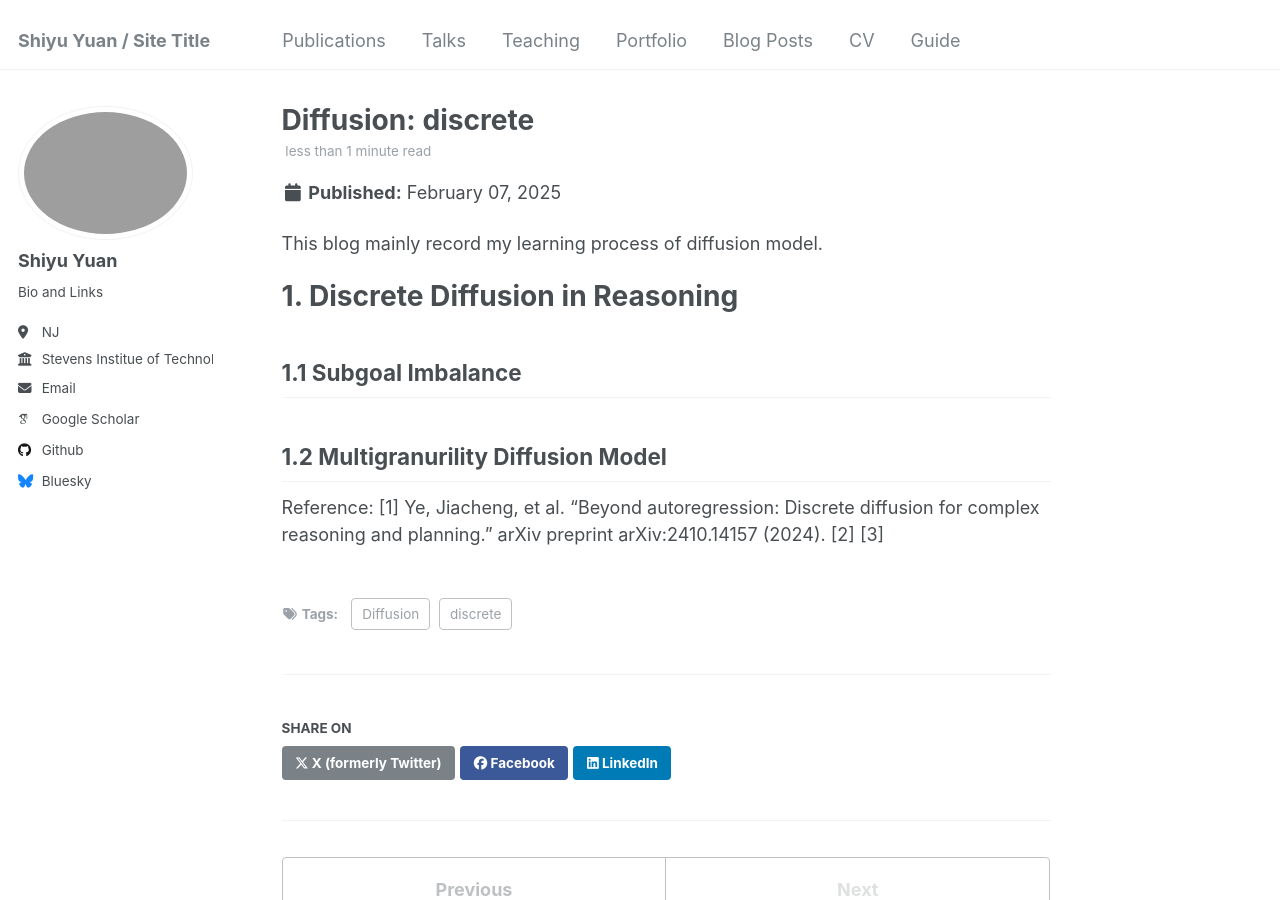
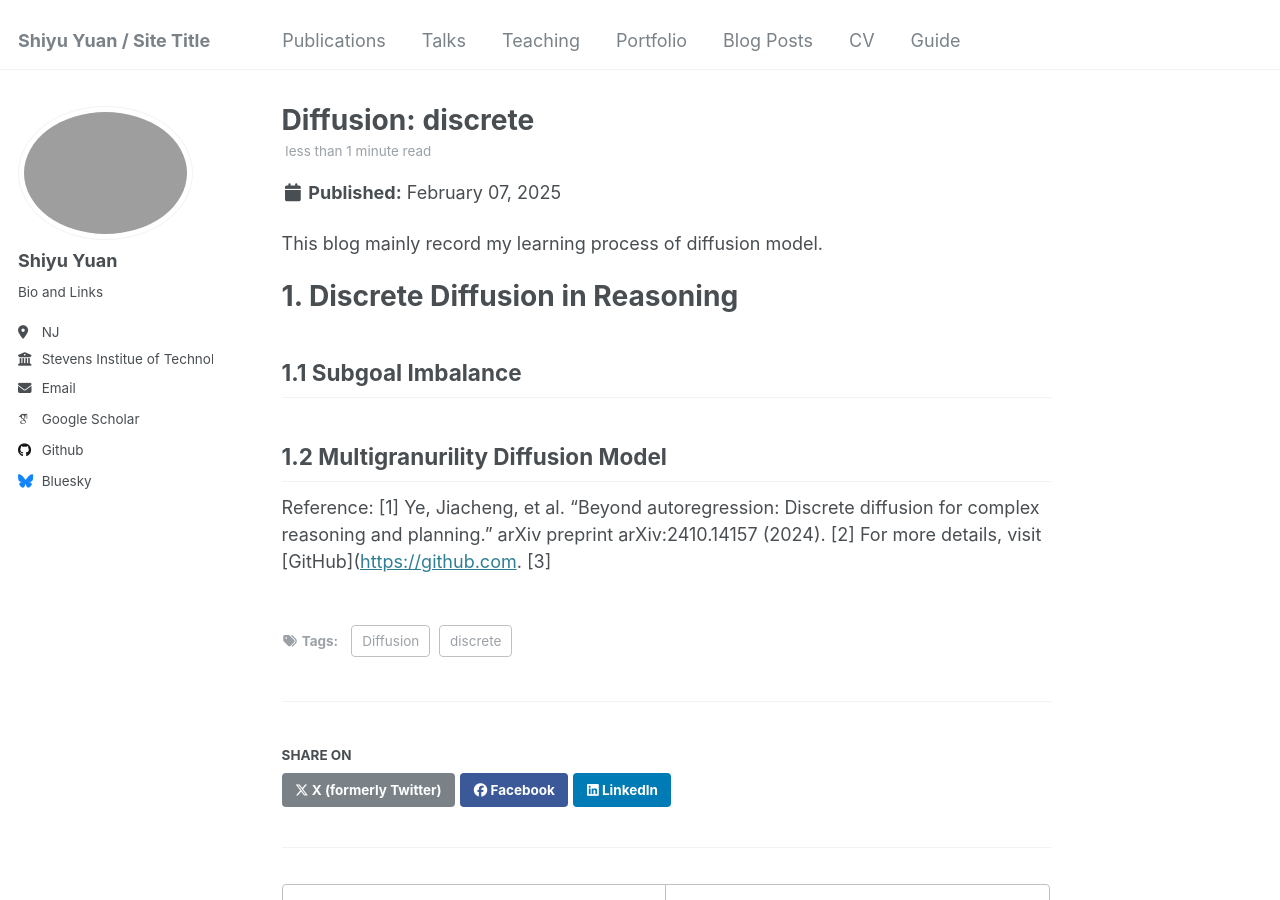
Before and after one commit to syyuan2021/syy2025, a Jekyll site: the page built from _posts/2025-02-07-blog-post-9.md, in a window 1280 px wide and 900 px high. Built offline with Jekyll 4.4.1, drawn with Linux system fonts in a browser that asks for light colours; some web fonts are replaced.

Commit message:
Update 2025-02-07-blog-post-9.md

```diff
--- a/_posts/2025-02-07-blog-post-9.md
+++ b/_posts/2025-02-07-blog-post-9.md
@@ -20,5 +20,5 @@ This blog mainly record my learning process of diffusion model.
 
 Reference:
 [1] Ye, Jiacheng, et al. "Beyond autoregression: Discrete diffusion for complex reasoning and planning." arXiv preprint arXiv:2410.14157 (2024).
-[2]
+[2] For more details, visit [GitHub]([https://github.com](https://github.com/kuleshov-group/awesome-discrete-diffusion-models).
 [3]
```
